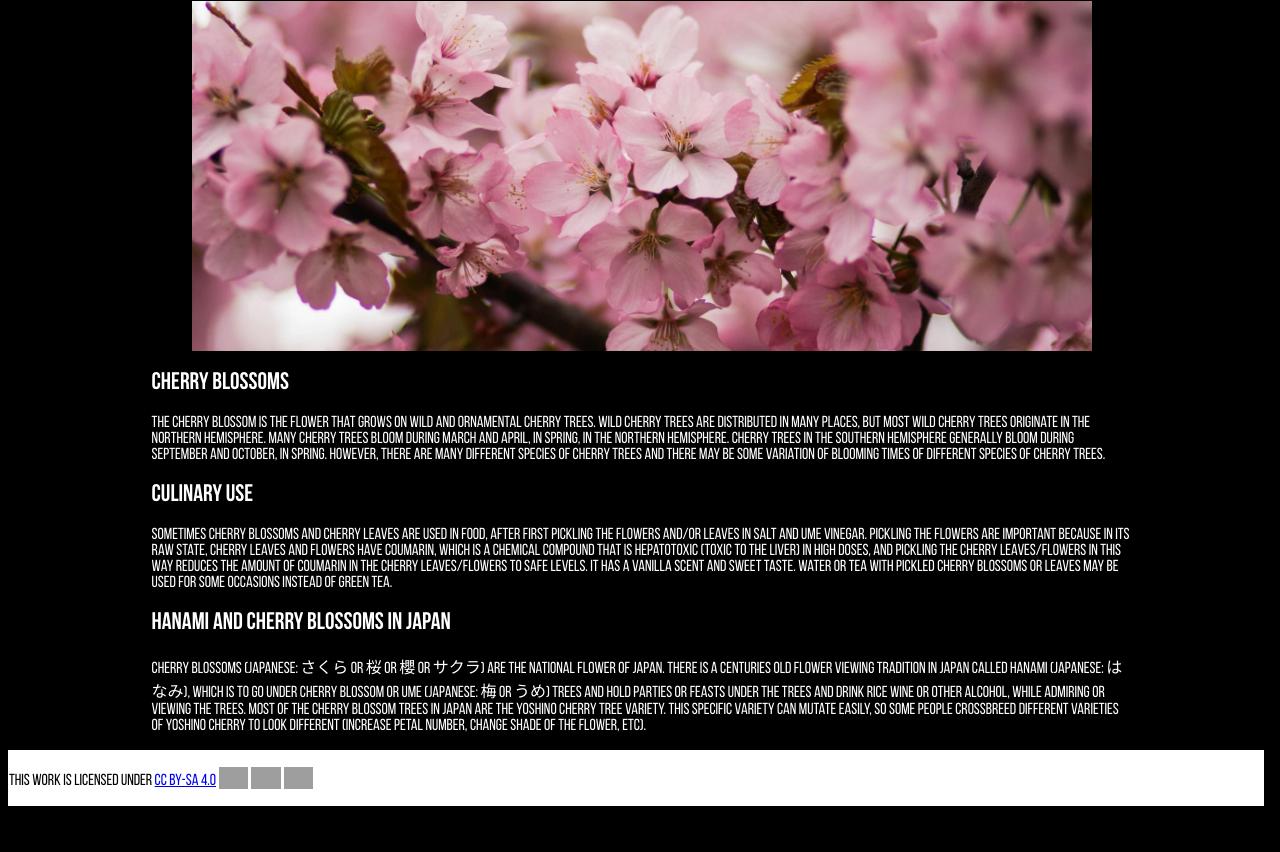
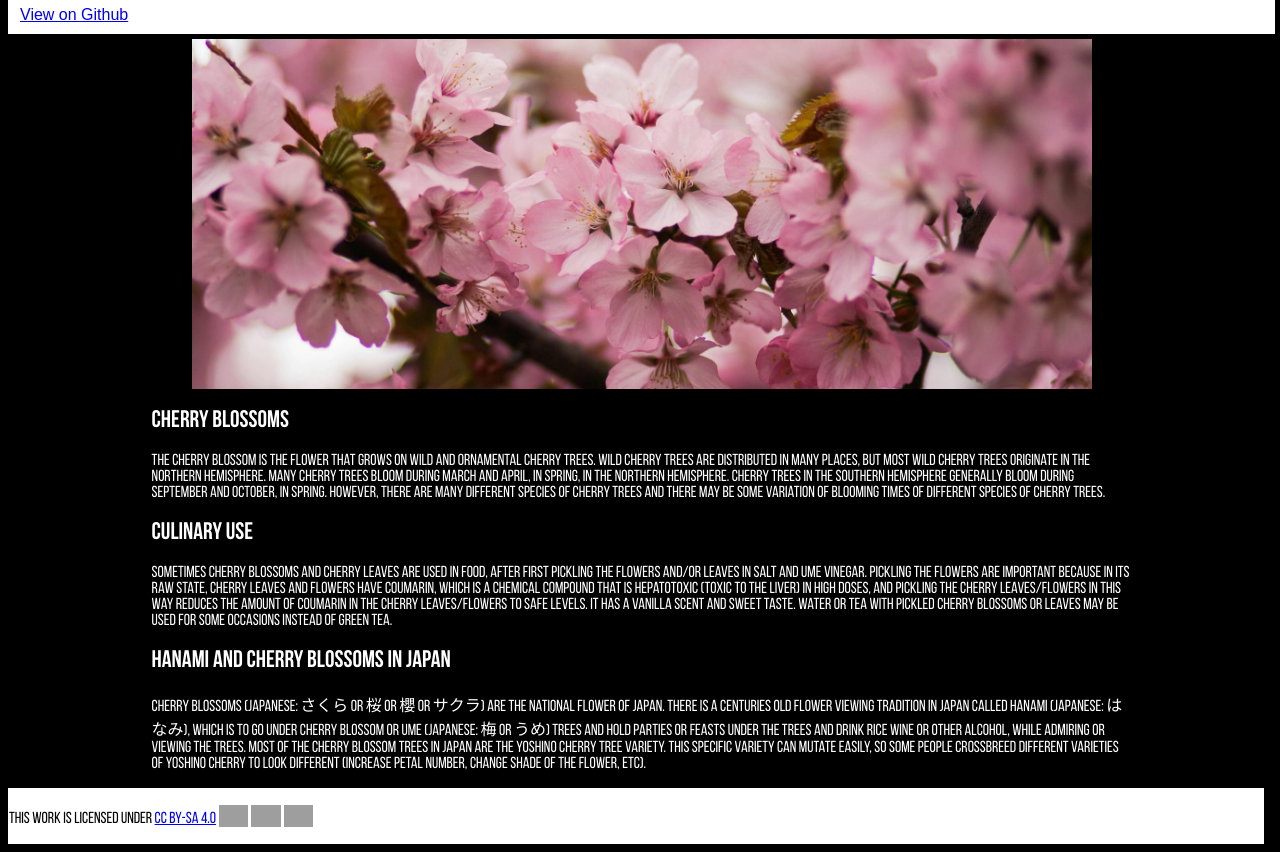
Before and after one commit to linux649/flowers, a plain HTML site: page index.html in a window 1280 px wide. Shown: the part 94-946 px from the top of the page. Before the commit the page ends 908 px from the top, so only its background shows below. Drawn offline with Linux system fonts and the light colour scheme; grey boxes are pictures that could not be loaded; a script that the page names is missing.

Commit message:
Update index.html to add a navigation link

```diff
--- a/index.html
+++ b/index.html
@@ -15,6 +15,9 @@
         <div id="banner">
             <h1 id="title">Flowers</h1>
         </div>
+    </div>
+    <div id="navbar">
+        <div class="nav-link"><a href="https://github.com/linux649/flowers" target="_blank" rel="noopener noreferrer">View on Github</a></div>
     </div>
 </header>
 <div id="sidebarleft">
```
